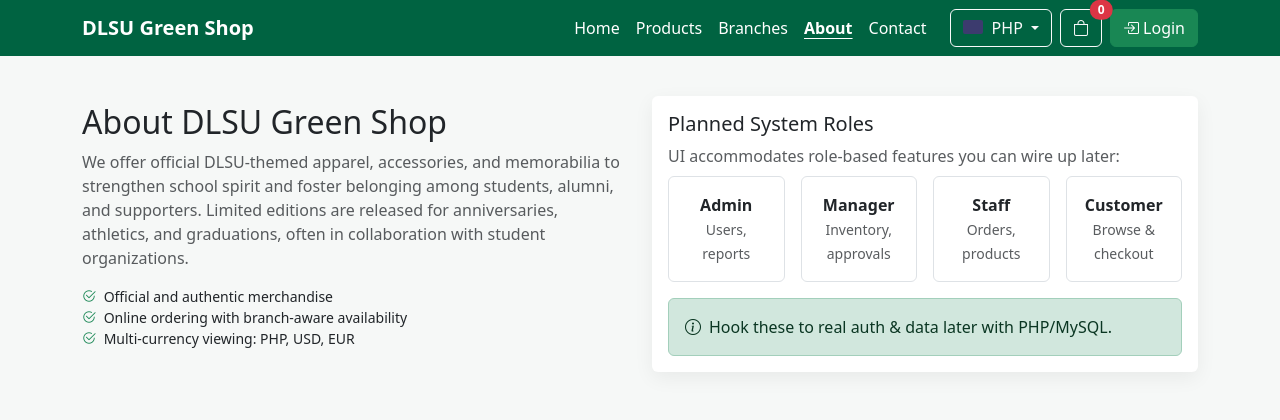
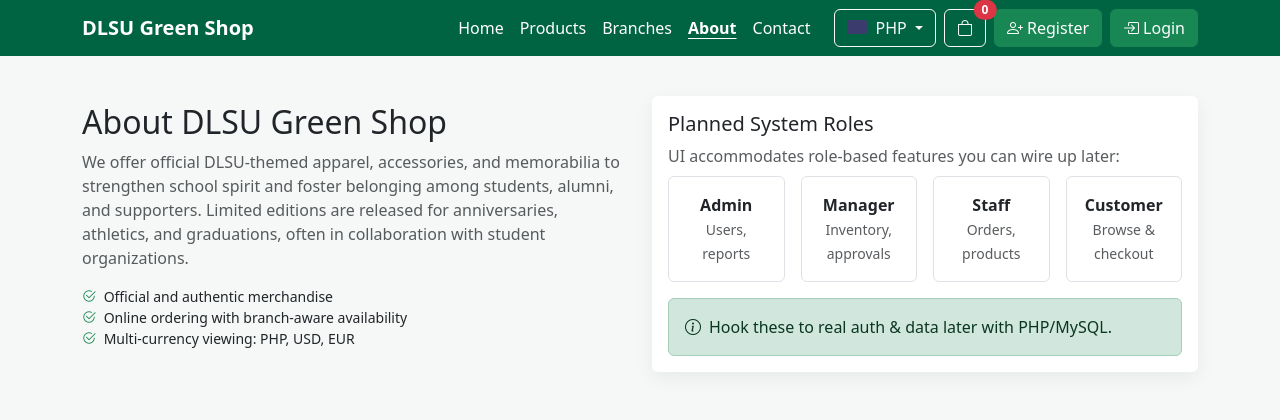
Before and after one commit to perezCarll/DBAPP, a PHP site: page /pages/about.php in a window 1280 px wide. Shown: the top 420 px of the page. Run offline with PHP 8.4, Linux system fonts and the light colour scheme.

Commit message:
Update header.php

```diff
--- a/DBAPP(G7 - DLSU_Green_Shop)/partials/header.php
+++ b/DBAPP(G7 - DLSU_Green_Shop)/partials/header.php
@@ -112,6 +112,9 @@
 
         <!-- Auth -->
         <?php if (!$me): ?>
+          <a class="btn btn-success" href="/pages/register.php">
+            <i class="bi bi-person-plus me-1"></i>Register
+          </a>
           <a class="btn btn-success" href="/pages/admin-login.php">
             <i class="bi bi-box-arrow-in-right me-1"></i>Login
           </a>
```
